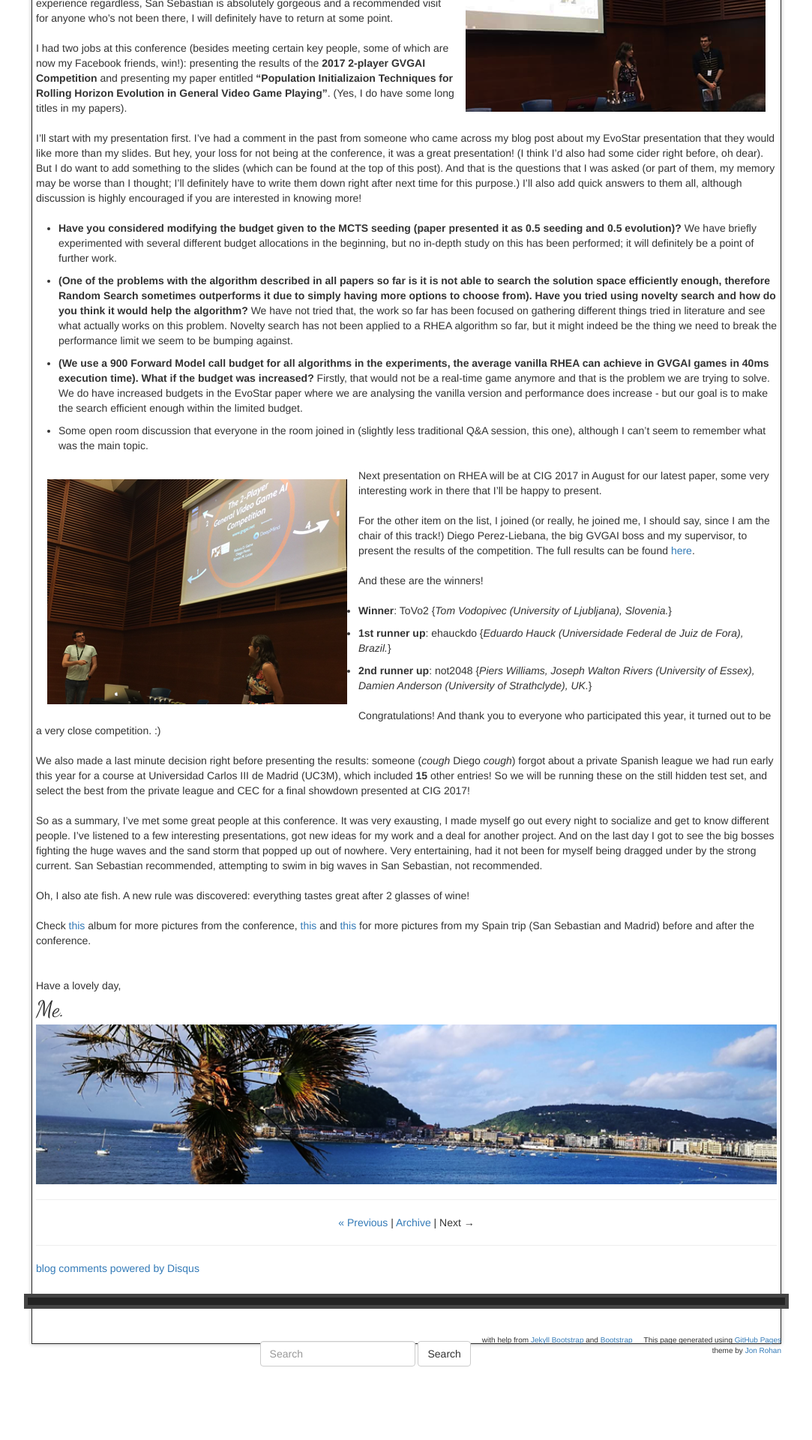
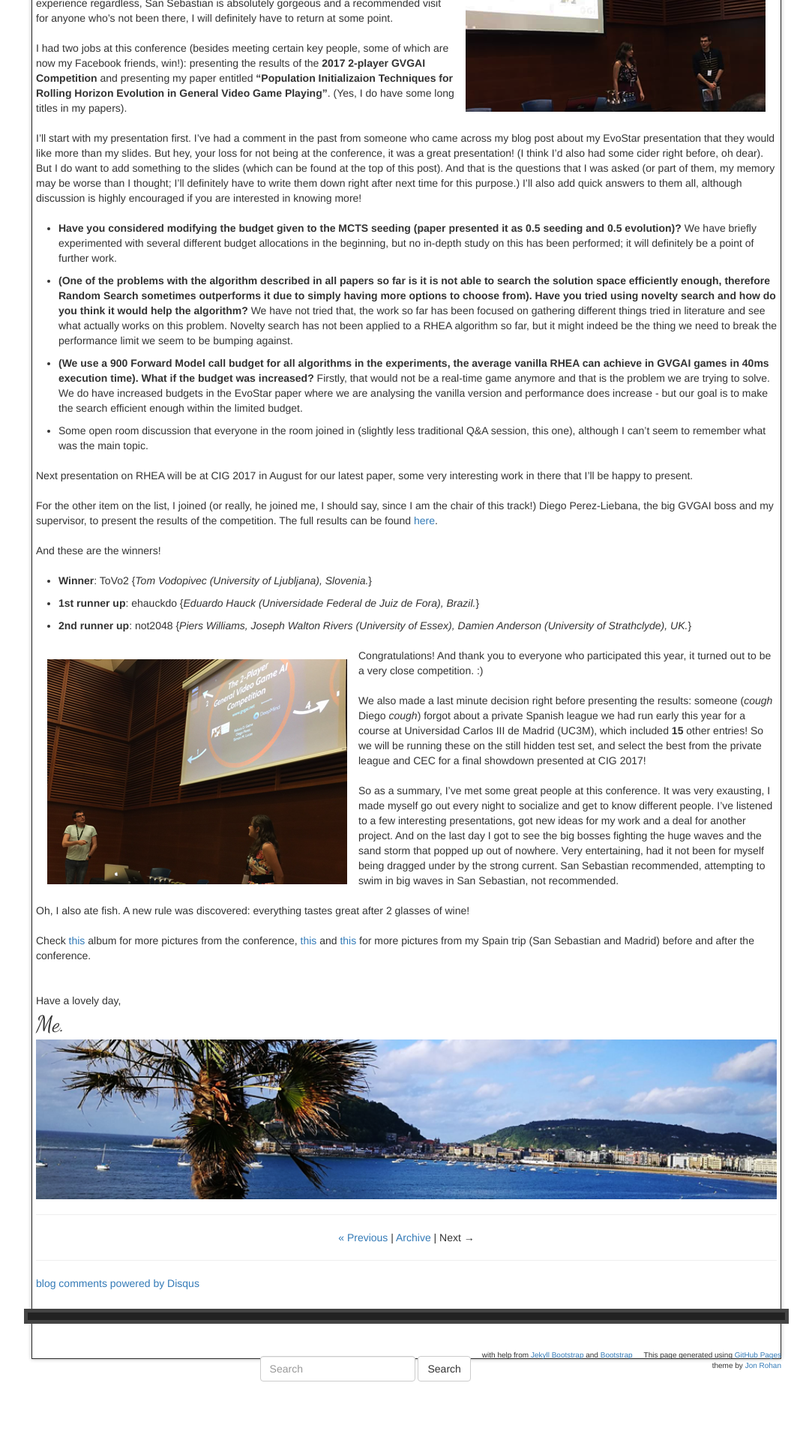
Before and after one commit to rdgain/rdgain.github.io, a Jekyll site: the page built from _posts/2017-07-02-trip-to-cec-2017-in-san-sebastian.md, in a window 1280 px wide. Shown: the part 978-2898 px from the top of the page at 75% size, without its empty margins (98-1181 px from the left). Built offline with Jekyll 4.4.1, drawn with Linux system fonts in a browser that asks for light colours; nearby versions of some CDN libraries; some web fonts are replaced; library files that are not in the unit come from our copies; comment, search, counter and statistics services are not loaded.

Commit message:
moving picture

```diff
--- a/_posts/2017-07-02-trip-to-cec-2017-in-san-sebastian.md
+++ b/_posts/2017-07-02-trip-to-cec-2017-in-san-sebastian.md
@@ -29,8 +29,6 @@ I'll start with my presentation first. I've had a comment in the past from someo
 - **(We use a 900 Forward Model call budget for all algorithms in the experiments, the average vanilla RHEA can achieve in GVGAI games in 40ms execution time). What if the budget was increased?** Firstly, that would not be a real-time game anymore and that is the problem we are trying to solve. We do have increased budgets in the EvoStar paper where we are analysing the vanilla version and performance does increase - but our goal is to make the search efficient enough within the limited budget.
 - Some open room discussion that everyone in the room joined in (slightly less traditional Q&A session, this one), although I can't seem to remember what was the main topic.
 
-<img style="margin:15px;float:left" src="{{ site.url }}/assets/images/post8/mepresentgvgai.png" />
-
 Next presentation on RHEA will be at CIG 2017 in August for our latest paper, some very interesting work in there that I'll be happy to present.
 
 For the other item on the list, I joined (or really, he joined me, I should say, since I am the chair of this track!) Diego Perez-Liebana, the big GVGAI boss and my supervisor, to present the results of the competition. The full results can be found [here](http://gvgai.net/gvg_rankings_conf_2p.php?rg=2006).
@@ -41,6 +39,9 @@ And these are the winners!
 - **1st runner up**: ehauckdo  {_Eduardo Hauck (Universidade Federal de Juiz de Fora), Brazil._}
 - **2nd runner up**: not2048 {_Piers Williams, Joseph Walton Rivers (University of Essex), Damien Anderson (University of Strathclyde), UK._}
 
+
+<img style="margin:15px;float:left" src="{{ site.url }}/assets/images/post8/mepresentgvgai.png" />
+
 Congratulations! And thank you to everyone who participated this year, it turned out to be a very close competition. :)
 
 We also made a last minute decision right before presenting the results: someone (*cough* Diego *cough*) forgot about a private Spanish league we had run early this year for a course at Universidad Carlos III de Madrid (UC3M), which included **15** other entries! So we will be running these on the still hidden test set, and select the best from the private league and CEC for a final showdown presented at CIG 2017!
```
